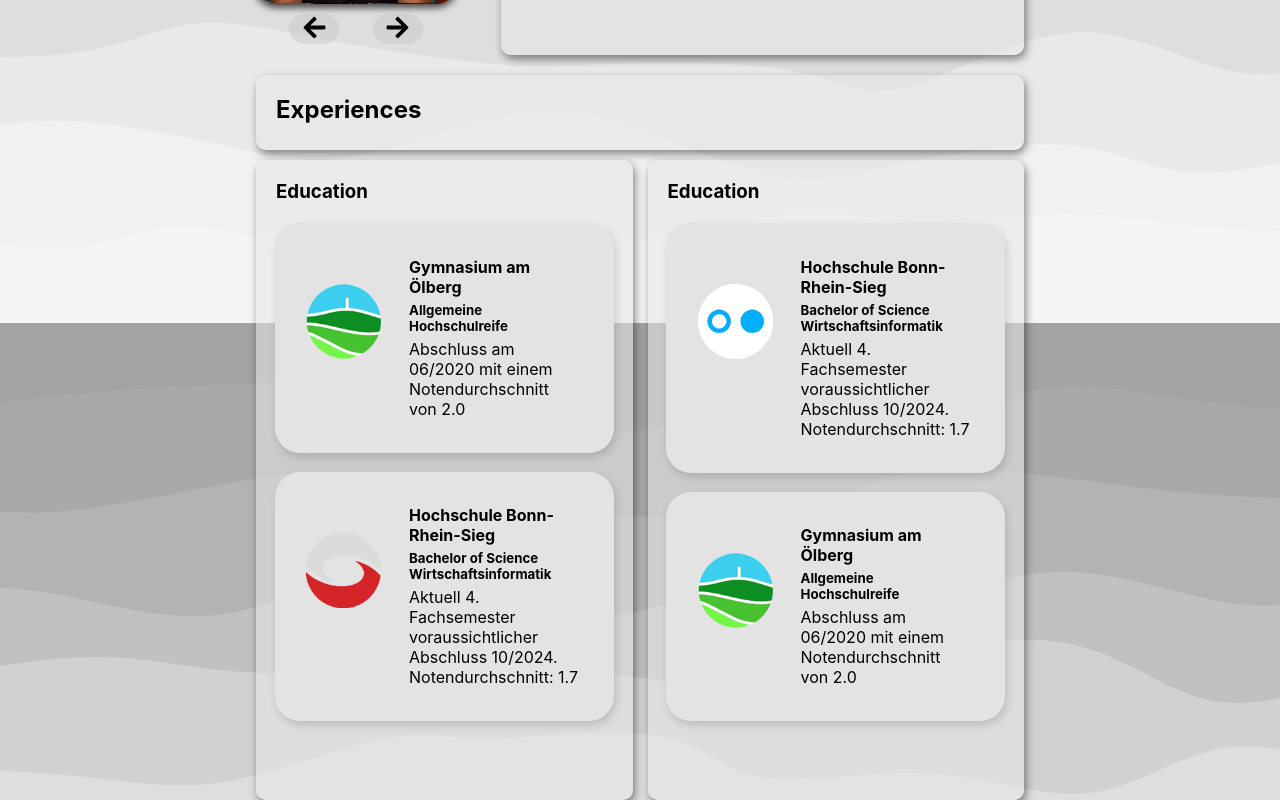
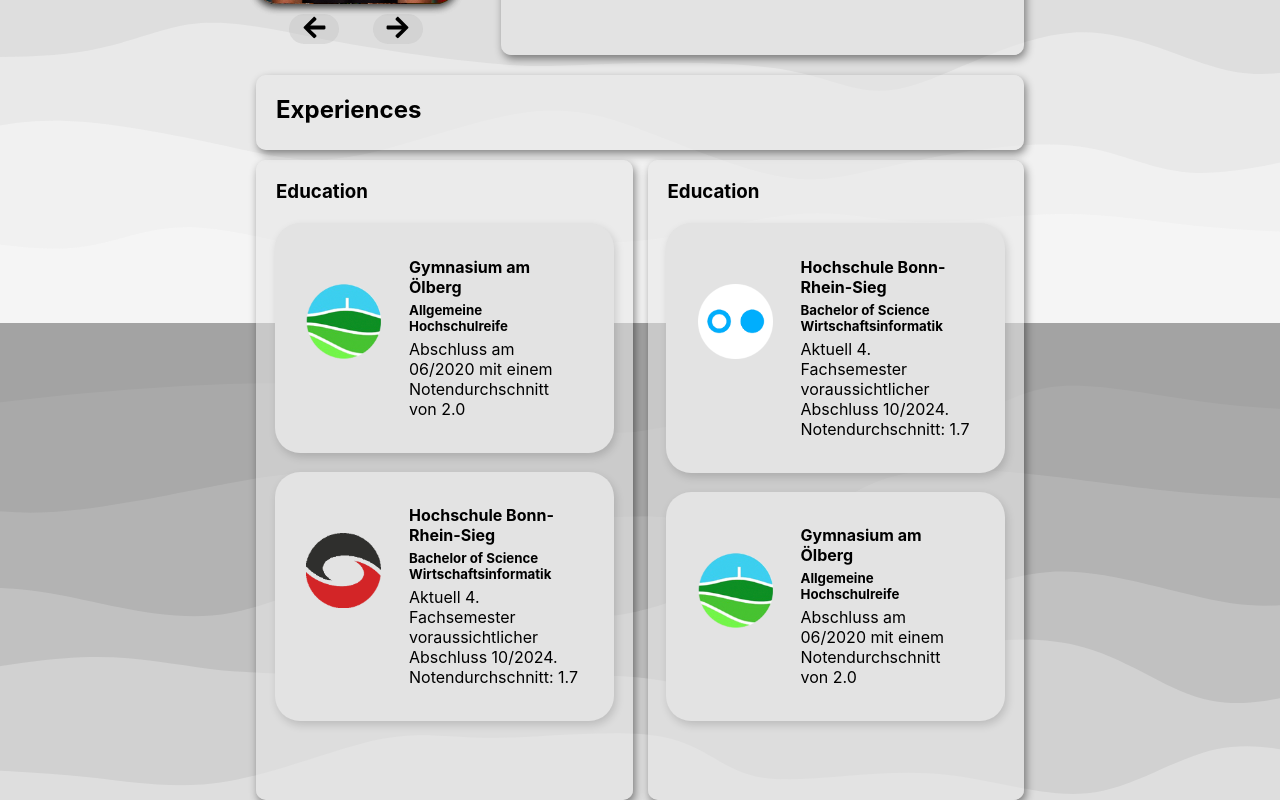
Before and after one commit to liamskydamien/me, a React (Create React App) app: page / in a window 1280 px wide. Shown: the part 477-1277 px from the top of the page. Built offline with nearby package versions, Linux system fonts and the light colour scheme.

Commit message:
I was stupid now it works

```diff
--- a/src/Components/Content/ChildComponents/SECACAMComponent.js
+++ b/src/Components/Content/ChildComponents/SECACAMComponent.js
@@ -15,16 +15,9 @@ const SECACAMComponent = props => {
         }
     };
 
-    const setPicture = () => {
-        if (props.theme === "light") {
-            return secacamLight;
-        } else {
-            return secacamDark;
-        }
-    };
 
     return <div className={styles.wrapper} onClick={expansionHandler}>
-        <img src={setPicture()} alt="Logo der Hochschule Bonn-Rhein-Sieg"/>
+        <img src={props.theme === 'light' ? secacamLight : secacamDark} alt="Logo der Hochschule Bonn-Rhein-Sieg"/>
         <div className={styles.content}>
             <h4>Hochschule Bonn-Rhein-Sieg</h4>
             <h5>Bachelor of Science Wirtschaftsinformatik</h5>
--- a/src/Components/Content/ListofWork.js
+++ b/src/Components/Content/ListofWork.js
@@ -2,11 +2,11 @@ import React from "react";
 import GAOComponent from "./ChildComponents/GAOComponent";
 import styles from "./contentStyles.module.css";
 import SECACAMComponent from "./ChildComponents/SECACAMComponent";
-const ListofWork = () => {
+const ListofWork = props => {
     return <div className={styles}>
             <h3>Education</h3>
             <GAOComponent/>
-            <SECACAMComponent/>
+            <SECACAMComponent theme={props.theme}/>
         </div>
 }
 export default ListofWork;
```
